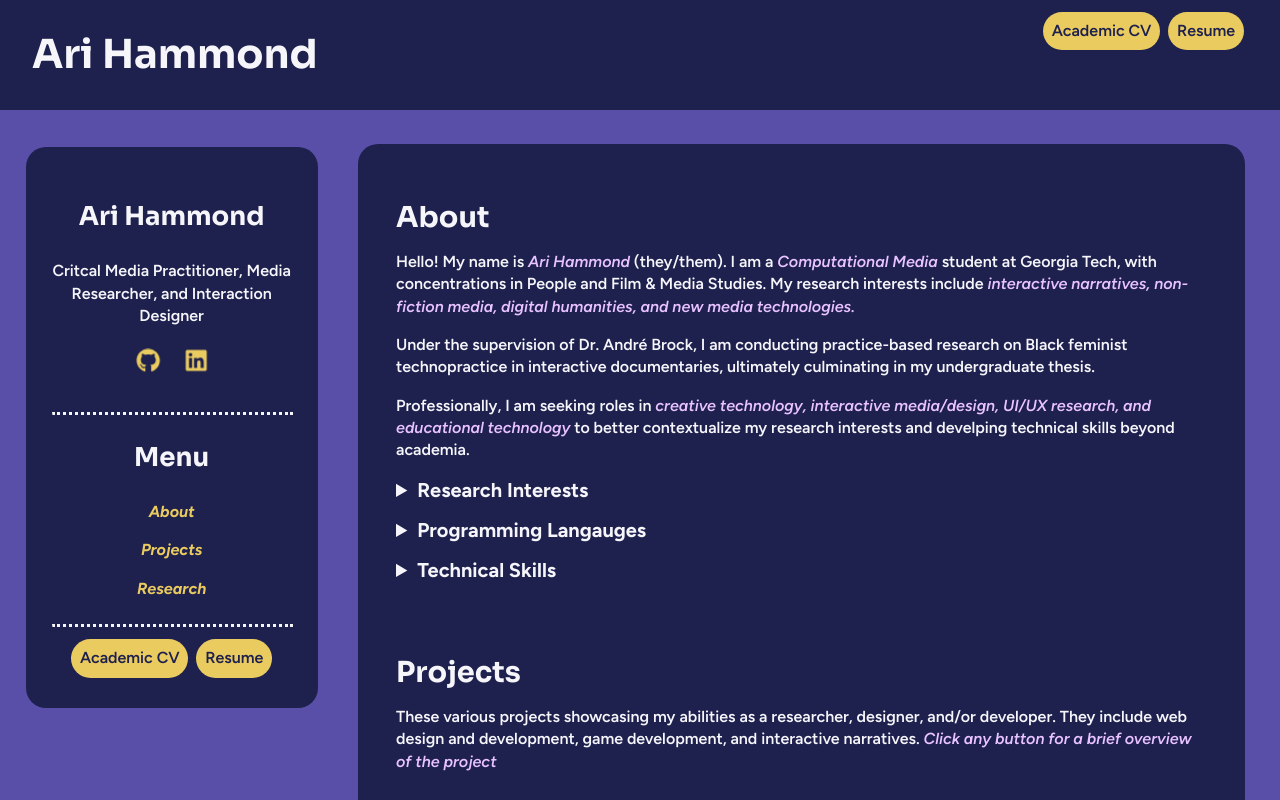
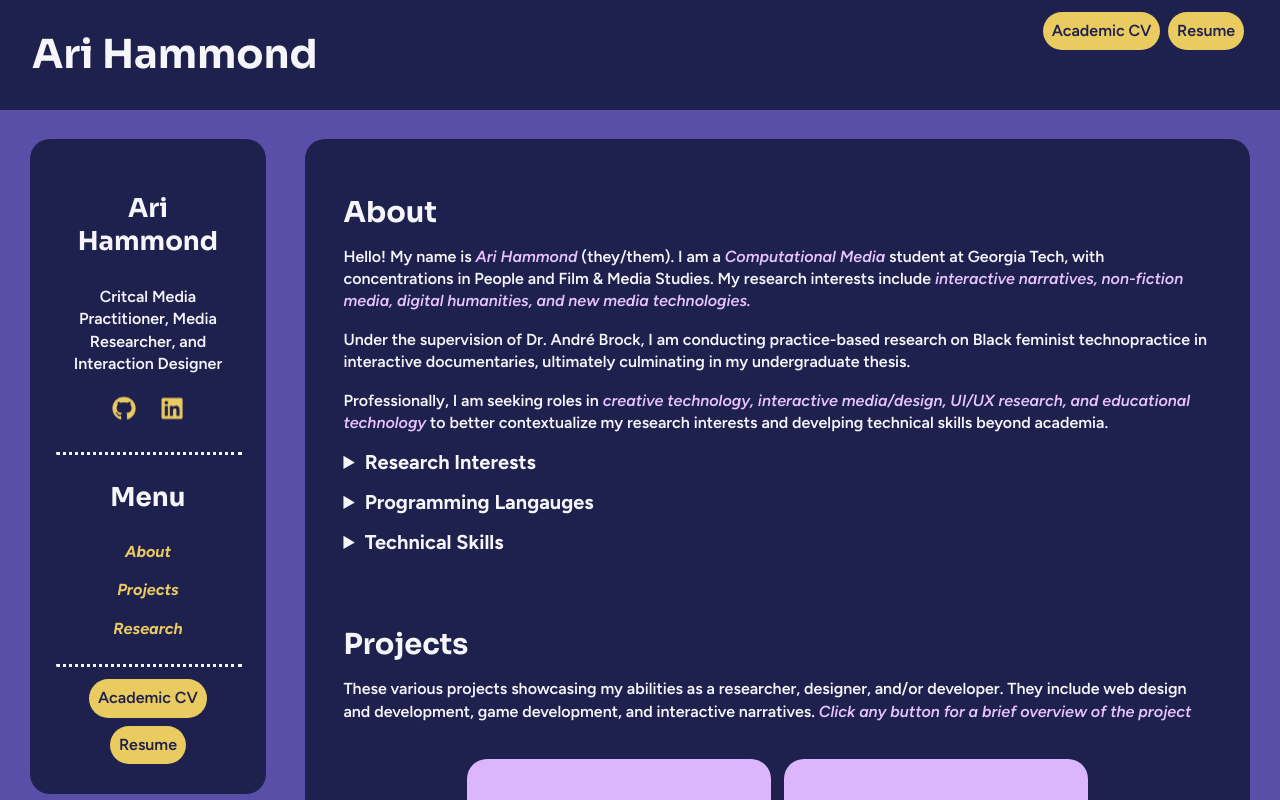
Before and after one commit to arihamm24/portfolio, a React (Vite) app: page / in a window 1280 px wide. Shown: the top 800 px of the page. Built offline with nearby package versions, Linux system fonts and the light colour scheme.

Commit message:
adjusting navbar and embedded content

```diff
--- a/src/styles.css
+++ b/src/styles.css
@@ -148,16 +148,15 @@ footer > a:hover {
     /*center content*/
     display:flex;
     flex-direction: column;
-    margin:0.75%;
+    margin:0.25rem;
     padding: 1.5%;
     align-items: center;
     background-color: var(--main-bg);
     border-radius:20px;
 }
 #sidebar{
-    width:30%;
+    width:22%;
     top:3rem;
-    margin: 0.75rem 0;
     position: sticky;
     height: fit-content;
     text-align: center;
@@ -377,11 +376,11 @@ dialog::backdrop {
     color:var(--main-bg);
 }
 .processMedia {
-    width: 50%;
+    width: 60%;
 }
 embed[type="application/pdf"]{
-    width: 400px;
-    height: 350px;
+    width: 95%;
+    height: 300px;
 }
 .projImg {
     display: flex;
@@ -419,7 +418,7 @@ embed[type="application/pdf"]{
     gap: 0.75rem;
 }
 details > p, details > embed {
-    margin-left: 1.5rem;
+    margin-left: 1rem;
 }
 /*RESPONSIVE DESIGN*/
 #mobileHeader {
```
